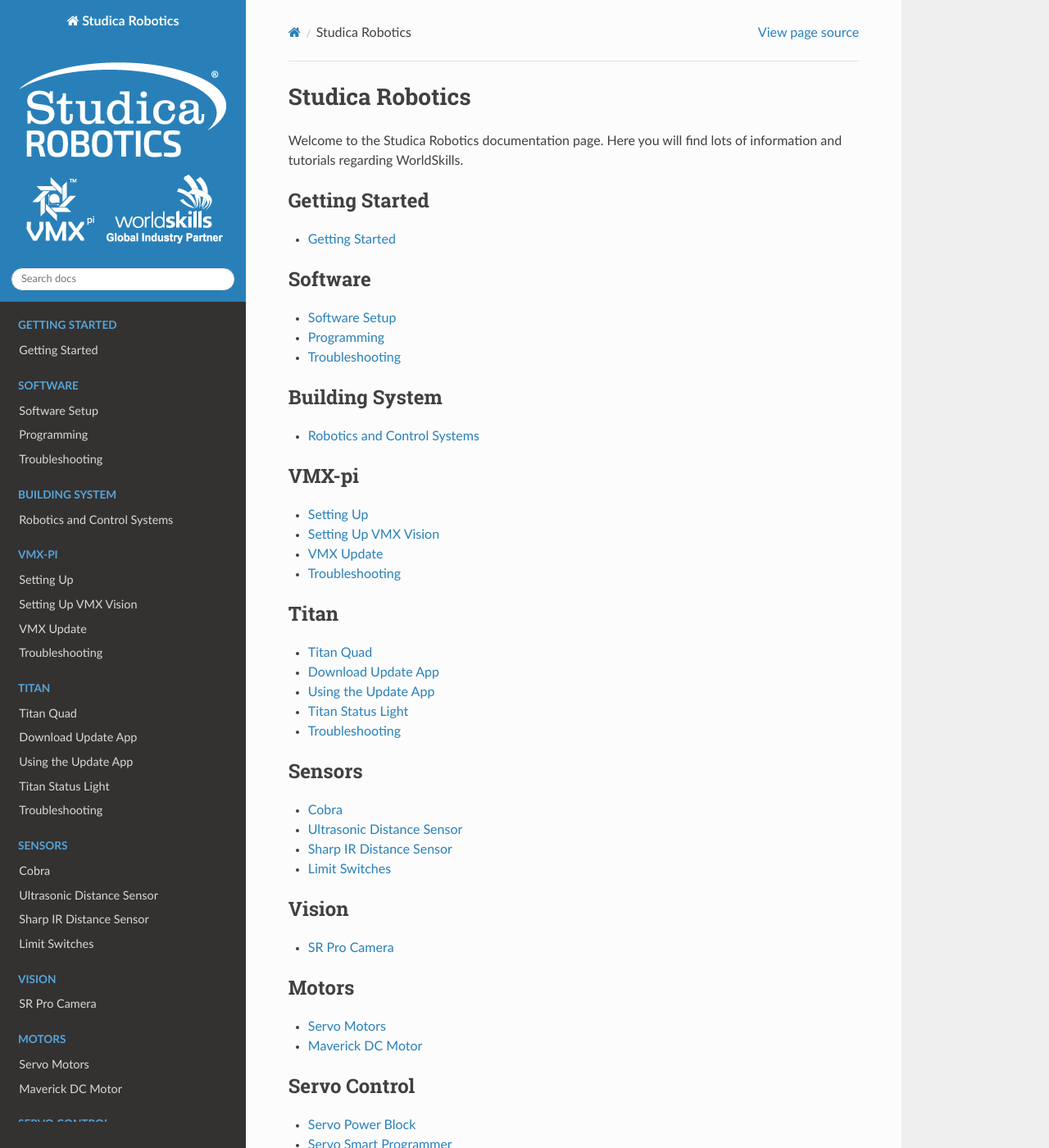
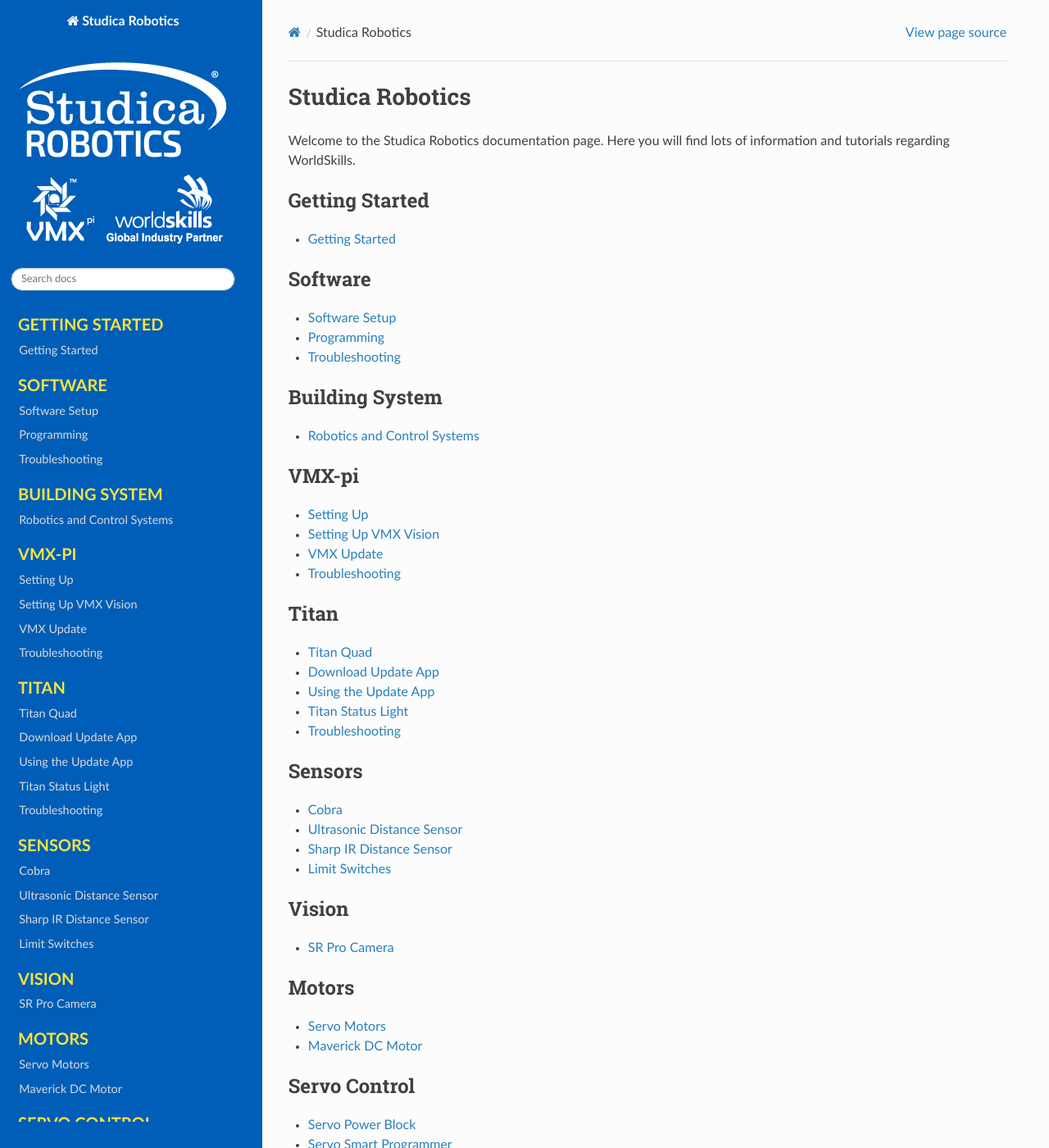
Before and after one commit to studica/studica-docs-worldskills, a Sphinx documentation site: the page built from source/index.rst, in a window 1280 px wide and 1400 px high. Shown: the whole window at 82% size. Built offline with Sphinx 7.4.7 and the Read the Docs theme 2.0.0, drawn with Linux system fonts in a browser that asks for light colours; pages that are not in the unit, such as notebooks, are missing from menus.

```diff
--- a/source/conf.py
+++ b/source/conf.py
@@ -34,8 +34,13 @@ release = '0.0.1'
 extensions = [
     'sphinx_tabs.tabs',
     'sphinx_rtd_theme',
+    'sphinx.ext.intersphinx',
     'notfound.extension'
 ]
+
+intersphinx_mapping = {
+
+}
 
 # Add any paths that contain templates here, relative to this directory.
 templates_path = ['_templates']
@@ -66,7 +71,7 @@ html_favicon = "assets/Studica_Favicon.ico"
 # Add any paths that contain custom static files (such as style sheets) here,
 # relative to this directory. They are copied after the builtin static files,
 # so a file named "default.css" will overwrite the builtin "default.css".
-#html_static_path = ['_static']
+html_static_path = ['_static']
 
 html_theme_options = {
         'collapse_navigation': True,
@@ -81,5 +86,5 @@ StandaloneHTMLBuilder.supported_image_types = [
     'image/jpg'
 ]
 
-#def setup(app):
-    #app.add_css_file('css/studica-rtd.css')
+def setup(app):
+    app.add_css_file('css/studica-rtd.css')
```
